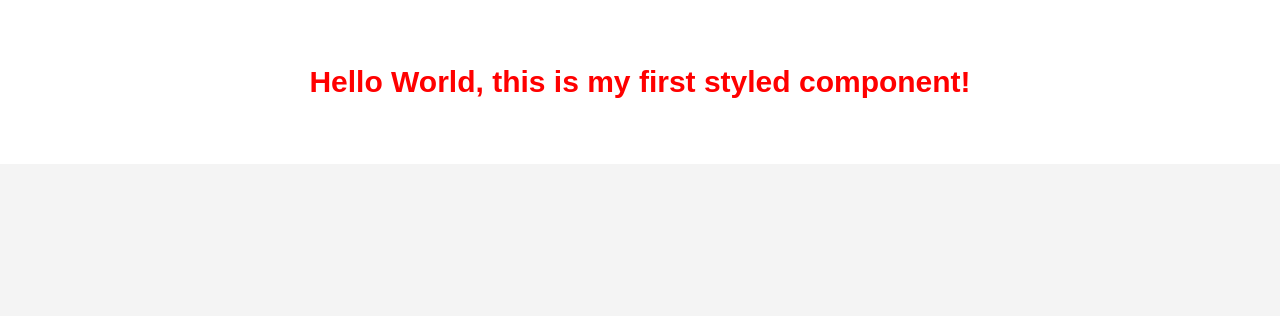
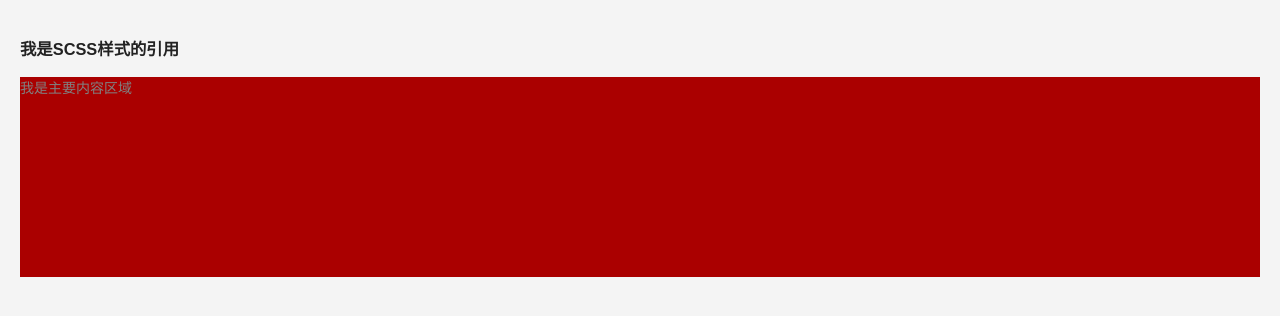
Before and after one commit to lnden/react-learning, a React (Create React App) app: page /me in a window 1280 px wide. Shown: the top 316 px of the page. Built offline with nearby package versions, Linux system fonts and the light colour scheme.

Commit message:
split styles

```diff
--- a/src/index.js
+++ b/src/index.js
@@ -52,7 +52,7 @@ import store from './store/merge.js'
 // React Tic-Tac-Toe
 // import App from './study-demo/tic-tac-toe/'
 // Context的使用
-import App from './study-demo/css/styled-components/index.jsx'
+import App from './study-demo/css/scss/index.jsx'
 
 const PRODUCTS = [
     {category: 'Sporting Goods', price: '$49.99', stocked: true, name: 'Football'},
--- a/src/study-demo/css/base.scss
+++ /dev/null
@@ -1,6 +0,0 @@
-.title{
-  color:#f00;
-  .test{
-    color:#090
-  }
-}
--- /dev/null
+++ b/src/study-demo/css/css-module/container.module.scss
@@ -0,0 +1,3 @@
+.title{
+    color:#f00
+}
--- /dev/null
+++ b/src/study-demo/css/scss/index.jsx
@@ -0,0 +1,17 @@
+import React, { Component } from 'react'
+import './index.scss'
+
+class App extends Component {
+    render() {
+        return (
+            <section>
+                <h3>我是SCSS样式的引用</h3>
+                <main className="container">
+                    <p className="context">我是主要内容区域</p>
+                </main>
+            </section>
+        )
+    }
+}
+
+export default App
--- /dev/null
+++ b/src/study-demo/css/scss/index.scss
@@ -0,0 +1,7 @@
+.container{
+    background:#a00;
+    height:200px;
+    .text{
+      color:#ff0
+    }
+  }
--- a/src/study-demo/css/styled-components/index.jsx
+++ b/src/study-demo/css/styled-components/index.jsx
@@ -1,16 +1,18 @@
 import  React, { Component } from 'react'
+import styled from 'styled-components'
 
-import styled from 'styled-components'
 
 const Title = styled.h1`
     font-size: 30px;
     text-align: center;
-    color: red
+    color: red;
+    border:1px solid #f00;
 `
 
 const Wrapper = styled.section`
     padding: 40px;
     background: white;
+    border:1px solid #090;
 `
 
 class App extends Component {
```
Also changed, not shown: src/study-demo/css/css-module/index.jsx (added, +16 -0 lines), src/study-demo/css/index.js (+0 -32 lines).
